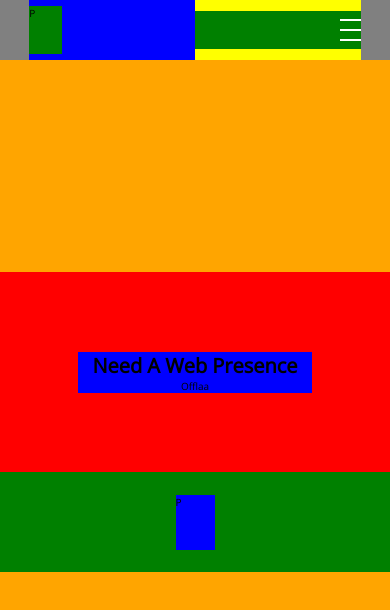
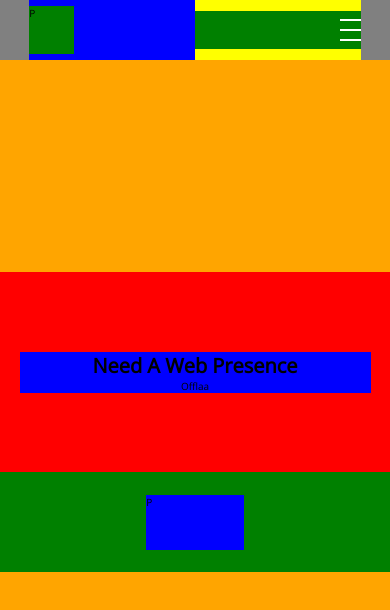
Before and after one commit to hades102zues/PortfolioSite, a React (Create React App) app: page / in a window 390 px wide. Shown: the top 610 px of the page. Built offline with nearby package versions, Linux system fonts and the light colour scheme.

Commit message:
verified the stuff across the dimensions

```diff
--- a/src/pages/MainPage/MainPage.css
+++ b/src/pages/MainPage/MainPage.css
@@ -127,3 +127,33 @@ header {
 		display: flex;
 	}
 }
+
+@media all and (min-width: 320px) and (max-width: 479px) {
+	.logo_box {
+		width: 27%;
+	}
+
+	.selling_point_box {
+		width: 90%;
+	}
+
+	.find_out_box {
+		width: 25%;
+	}
+}
+
+@media all and (min-width: 480px) and (max-width: 767px) {
+	.selling_point_box {
+		width: 85%;
+	}
+
+	.find_out_box {
+		width: 25%;
+	}
+}
+
+@media all and (min-width: 768px) and (max-width: 1023px) {
+	.find_out_box {
+		width: 15%;
+	}
+}
```
